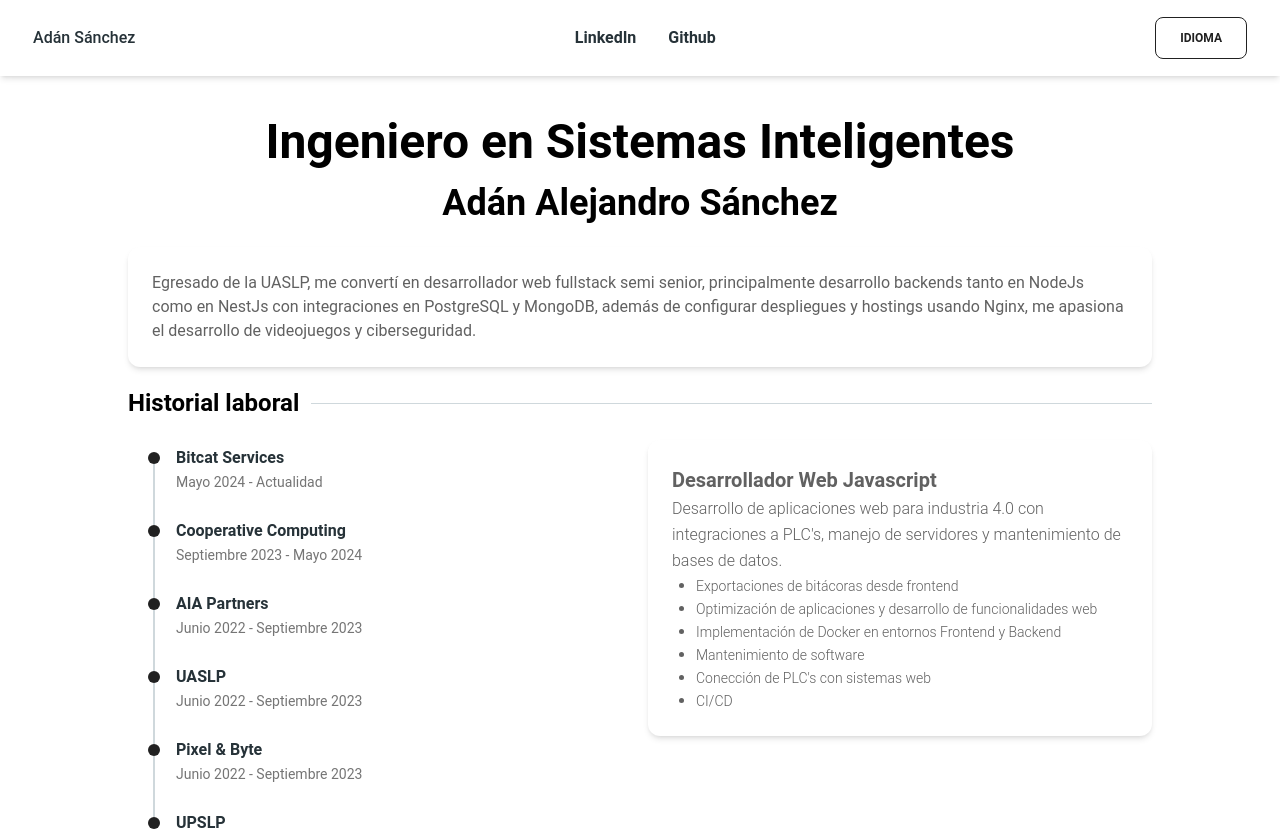
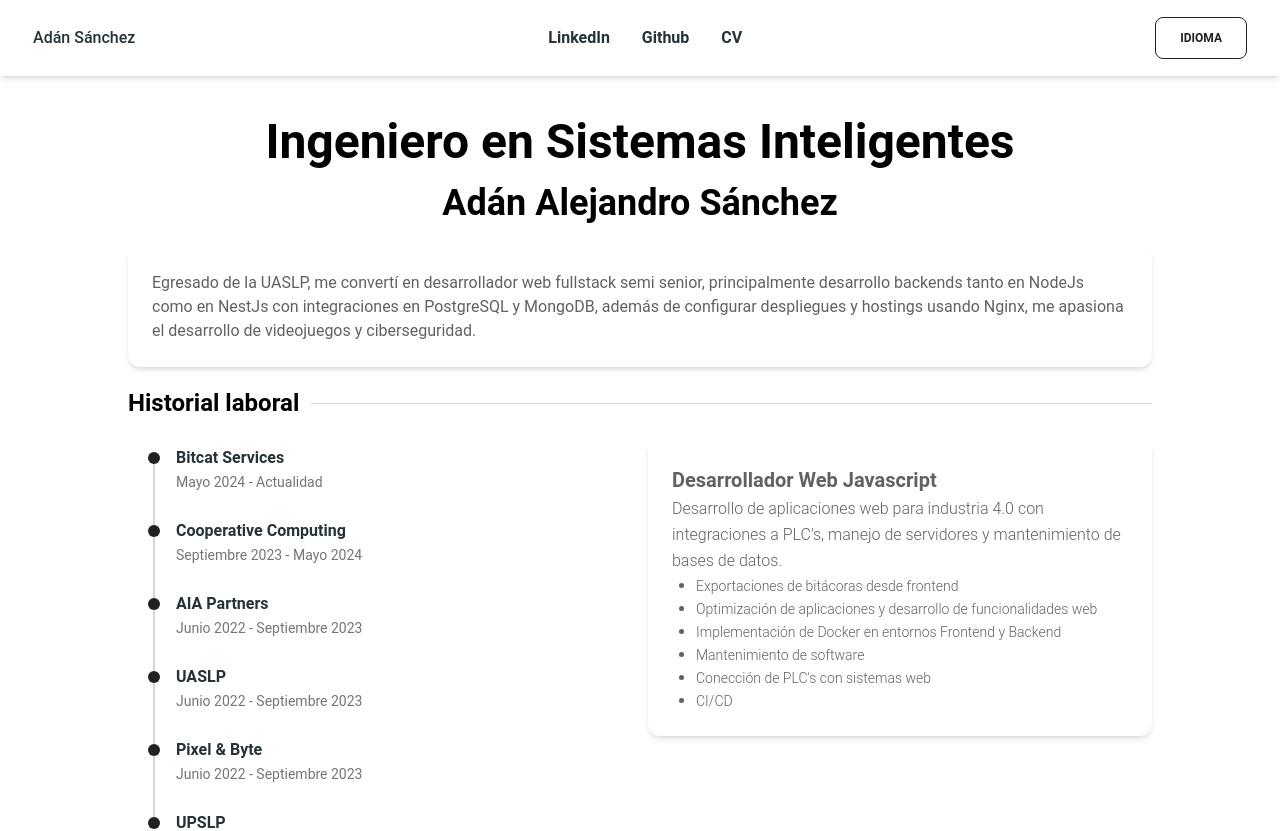
Before and after one commit to DEadMan10sds/Portfolio, a React (Vite) app: page / in a window 1280 px wide. Shown: the top 831 px of the page. Built offline with nearby package versions, Linux system fonts and the light colour scheme.

Commit message:
--- CV document --- ADD: CV link on navbar ADD: PDF CV document

```diff
--- a/src/components/StickyNavbar.tsx
+++ b/src/components/StickyNavbar.tsx
@@ -16,6 +16,10 @@ const links = [
   {
     url: "https://github.com/DEadMan10sds",
     text: "Github",
+  },
+  {
+    url: "CV_EN_-_AdanAlejandroSanchez.pdf",
+    text: "CV",
   },
 ];
 
--- a/src/languages/es.ts
+++ b/src/languages/es.ts
@@ -126,7 +126,7 @@ const esTranslation = {
         {
           img: "react.svg",
           title: "React",
-          time: "1 año",
+          time: "2 años",
         },
         {
           img: "node.svg",
```
Also changed, not shown: src/components/Skills.tsx (+0 -8 lines), 1 other file (tests, documents, lock files or other folders).
